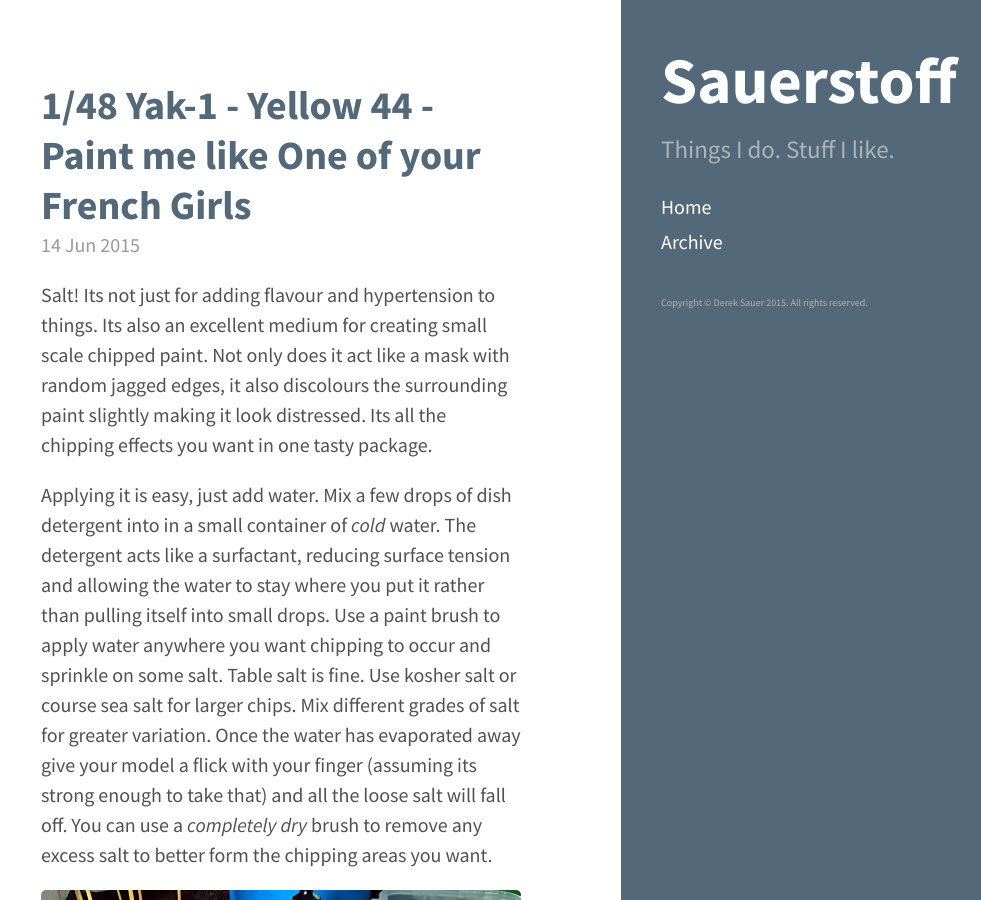
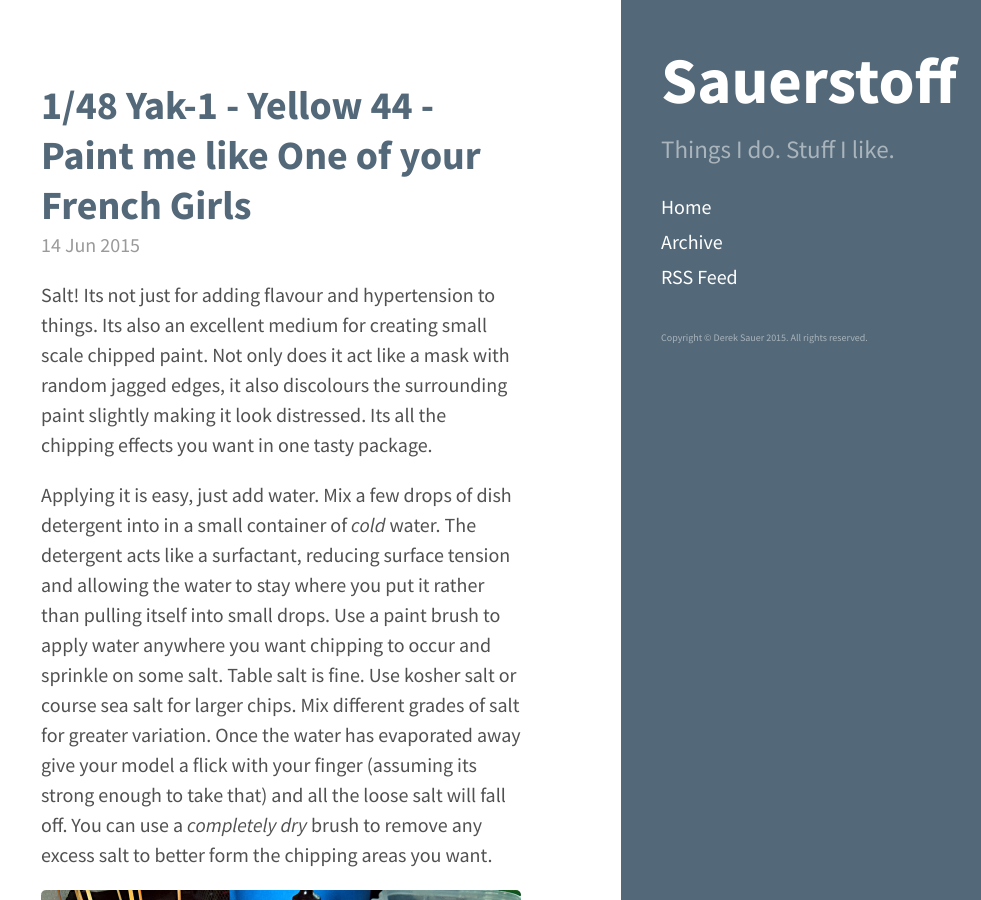
Before and after one commit to DerekSauer/DerekSauer.github.io, a Jekyll site: the page built from index.html, in a window 1280 px wide and 900 px high. Shown: the whole window, without its empty margins (299-1280 px from the left). Built offline with Jekyll 4.4.1, drawn with Linux system fonts in a browser that asks for light colours; the list of posts is cut into pages by our own code.

Commit message:
Added RSS feed link.

```diff
--- a/_includes/sidebar.html
+++ b/_includes/sidebar.html
@@ -25,6 +25,8 @@
           {% endif %}
         {% endif %}
       {% endfor %}
+
+      <a class="sidebar-nav-item" href="{{ site.baseurl }}atom.xml">RSS Feed</a>
     </nav>
 
     <p><sub>Copyright &copy; Derek Sauer {{ site.time | date: '%Y' }}. All rights reserved.</sub></p>
```
